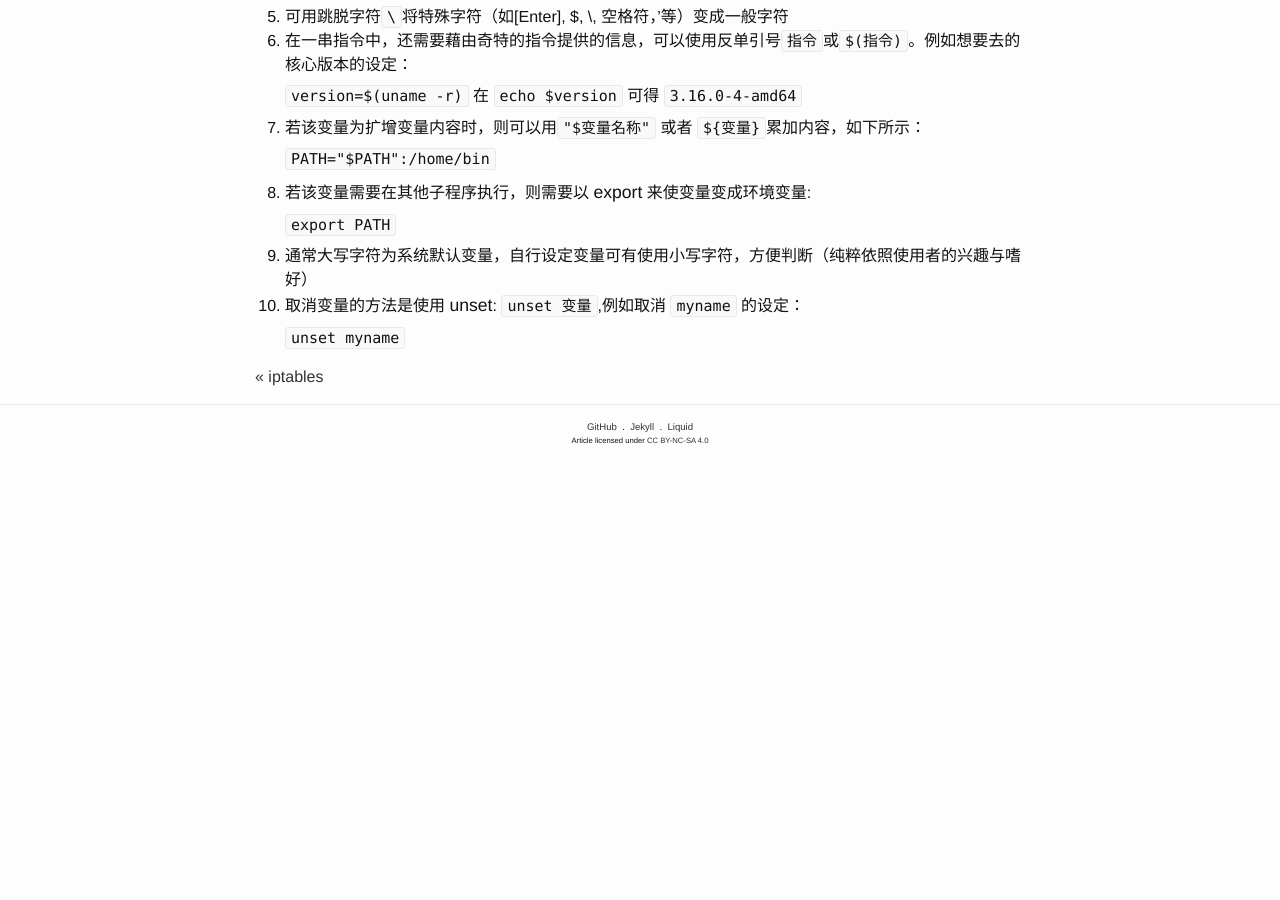
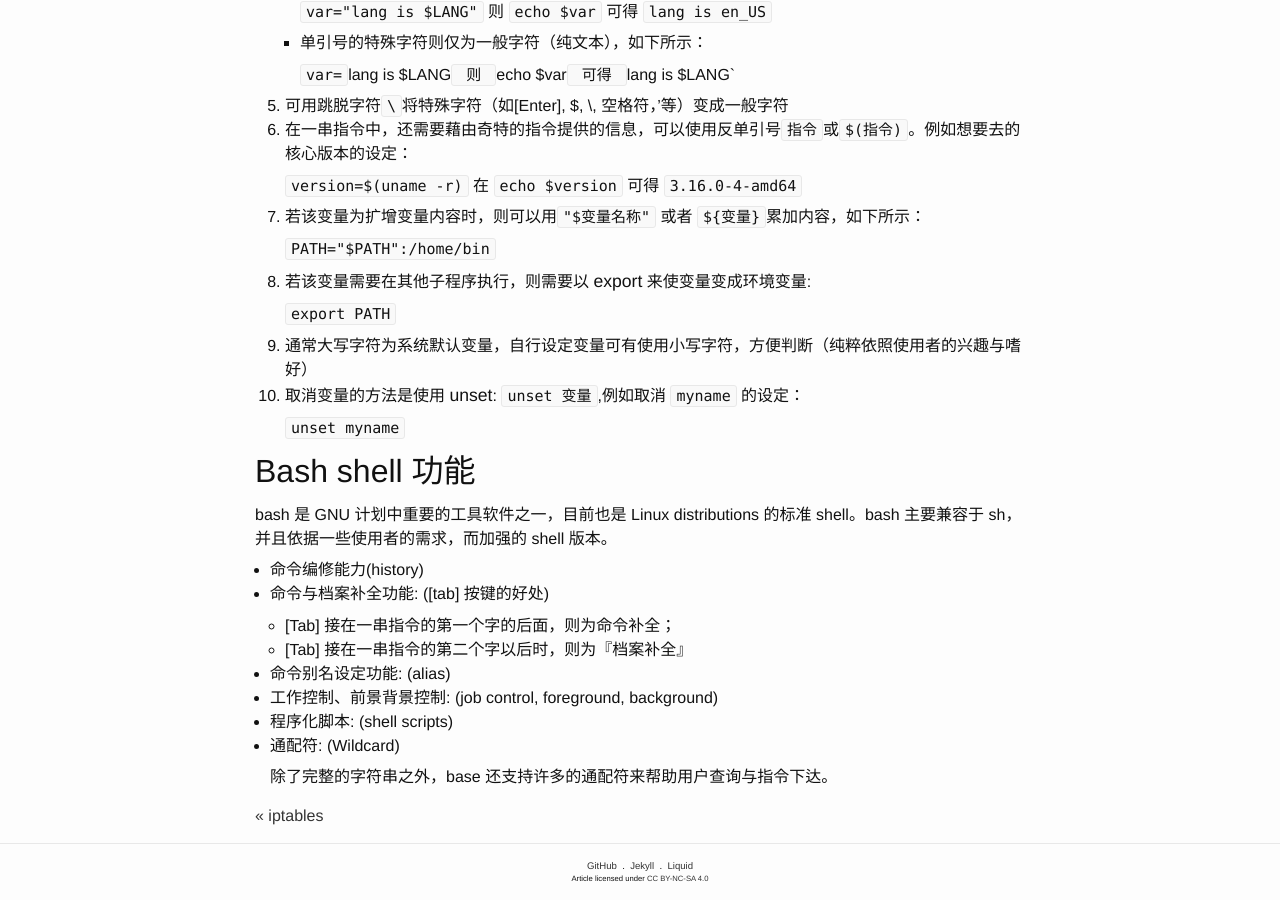
Before and after one commit to ousiax/ousiax.github.io, a Jekyll site: the page built from _posts/2016-11-16-getting-started-with-bash.md, in a window 1280 px wide and 900 px high, scrolled down 807 px. Built offline with Jekyll 4.4.1, drawn with Linux system fonts in a browser that asks for light colours; before the commit the page ends 1268 px from its top, so only the background shows below that; some of the changed text lies outside the part shown.

Commit message:
Update 2016-11-16-getting-started-with-bash.md

```diff
--- a/_posts/2016-11-16-getting-started-with-bash.md
+++ b/_posts/2016-11-16-getting-started-with-bash.md
@@ -1,11 +1,15 @@
 ---
 layout: post
-title: "Getting Started with Bash"
+title: "认识与学习 BASH"
 date: 2016-11-16 09-30-39 +0800
 categories: Linux
 tags: ['Linux', 'Shell', 'Bash']
 disqus_identifier: 180988753761717130939285996517108463885
 ---
+## 硬件、核心与 Shell
+
+**Shell, KDE, application** -> **核心( Kernel)** -> **硬件( Hardware)**
+
 ## 变量的取用与设定: echo, unset
 - 变量的取用: echo
 
@@ -62,3 +66,19 @@ disqus_identifier: 180988753761717130939285996517108463885
     10. 取消变量的方法是使用 **unset**: `unset 变量`,例如取消 `myname` 的设定：
 
         `unset myname`
+
+## Bash shell 功能
+
+bash 是 GNU 计划中重要的工具软件之一，目前也是 Linux distributions 的标准 shell。bash 主要兼容于 sh，并且依据一些使用者的需求，而加强的 shell 版本。
+
+- 命令编修能力(history)
+- 命令与档案补全功能: ([tab] 按键的好处)
+
+    - [Tab] 接在一串指令的第一个字的后面，则为命令补全；
+    - [Tab] 接在一串指令的第二个字以后时，则为『档案补全』
+- 命令别名设定功能: (alias)
+- 工作控制、前景背景控制: (job control, foreground, background)
+- 程序化脚本: (shell scripts)
+- 通配符: (Wildcard)
+
+    除了完整的字符串之外，base 还支持许多的通配符来帮助用户查询与指令下达。
```
